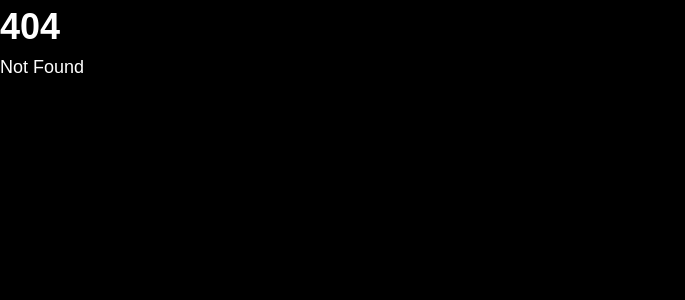
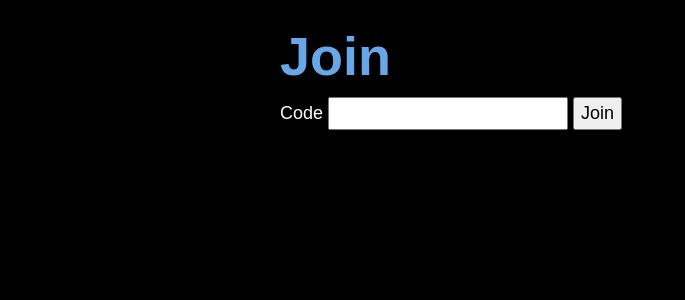
Before and after one commit to andrewmthomas87/arcade, a SvelteKit app: page /join in a window 1280 px wide. Before the commit this address had no page. Shown: the top 300 px of the page, without its empty margins (0-685 px from the left). Built offline with nearby package versions, Linux system fonts and the light colour scheme; a web font is replaced by a local one.

Commit message:
Add join & create pages

```diff
--- a/src/app.css
+++ b/src/app.css
@@ -198,6 +198,11 @@ main {
   margin: 0 auto;
 }
 
+a {
+  color: var(--purple600);
+  font-weight: 500;
+}
+
 @media only screen and (max-width: 1024px) {
   body {
     font-size: 16px;
--- a/src/routes/+page.svelte
+++ b/src/routes/+page.svelte
@@ -1,5 +1,10 @@
 <main>
   <h1>arcade</h1>
+
+  <ul>
+    <li><a href="/join">Join</a></li>
+    <li><a href="/create">Create</a></li>
+  </ul>
 </main>
 
 <style>
--- /dev/null
+++ b/src/routes/create/+page.svelte
@@ -0,0 +1,33 @@
+<script lang="ts">
+  import { enhance } from '$app/forms';
+  import type { ActionData } from './$types';
+
+  export let form: ActionData;
+</script>
+
+<main>
+  <h1>Create</h1>
+
+  <p>Create a new arcade lobby. You'll be the host.</p>
+  <br />
+
+  <form method="POST" use:enhance>
+    <button type="submit">Create</button>
+
+    {#if form?.error}
+      <p class="error">{form.error}</p>
+    {/if}
+  </form>
+</main>
+
+<style>
+  h1 {
+    color: var(--blue600);
+    font-size: 3em;
+  }
+
+  p.error {
+    color: var(--red600);
+    font-weight: 500;
+  }
+</style>
--- /dev/null
+++ b/src/routes/join/+page.server.ts
@@ -0,0 +1,8 @@
+import { fail } from '@sveltejs/kit';
+import type { Actions } from './$types';
+
+export const actions = {
+  default: async () => {
+    return fail(400, { error: 'Not implemented' });
+  },
+} satisfies Actions;
--- /dev/null
+++ b/src/routes/join/+page.svelte
@@ -0,0 +1,33 @@
+<script lang="ts">
+  import { enhance } from '$app/forms';
+  import type { ActionData } from './$types';
+
+  export let form: ActionData;
+</script>
+
+<main>
+  <h1>Join</h1>
+
+  <form method="POST" use:enhance>
+    <label for="code">Code</label>
+    <input id="code" type="text" name="code" />
+
+    <button type="submit">Join</button>
+
+    {#if form?.error}
+      <p class="error">{form.error}</p>
+    {/if}
+  </form>
+</main>
+
+<style>
+  h1 {
+    color: var(--blue600);
+    font-size: 3em;
+  }
+
+  p.error {
+    color: var(--red600);
+    font-weight: 500;
+  }
+</style>
```
Also changed, not shown: src/routes/create/+page.server.ts (added, +8 -0 lines).
